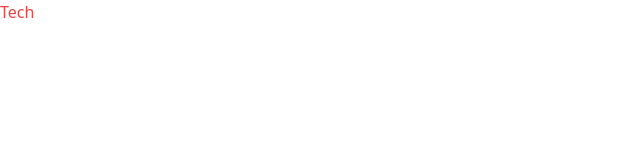
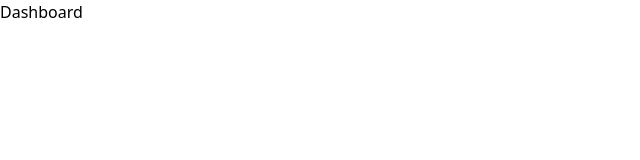
Before and after one commit to Saadnaeem453/BlogApp, a React (Vite) app in the folder FrontEnd/: page /dashboard in a window 1280 px wide. Shown: the top 160 px of the page, without its empty margins (0-640 px from the left). Built offline with nearby package versions, Linux system fonts and the light colour scheme.

Commit message:
Create pages & Routes

```diff
--- a/FrontEnd/package.json
+++ b/FrontEnd/package.json
@@ -11,7 +11,8 @@
   },
   "dependencies": {
     "react": "^18.2.0",
-    "react-dom": "^18.2.0"
+    "react-dom": "^18.2.0",
+    "react-router-dom": "^6.22.2"
   },
   "devDependencies": {
     "@types/react": "^18.2.56",
--- a/FrontEnd/src/App.jsx
+++ b/FrontEnd/src/App.jsx
@@ -1,8 +1,22 @@
+import { BrowserRouter, Routes, Route } from "react-router-dom";
+import Home from "./Pages/Home";
+import About from "./Pages/About";
+import Dashboard from "./Pages/Dashboard";
+import Signin from "./Pages/Signin";
+import Signup from "./Pages/Signup";
+import Projects from "./Pages/Projects";
 
 export default function App() {
   return (
-    <h1 className="text-red-500">
-      Tech
-    </h1>
-  )
+    <BrowserRouter>
+      <Routes>
+        <Route path="/" element={<Home />} />
+        <Route path="/about" element={<About />} />
+        <Route path="/sign-in" element={<Signin />} />
+        <Route path="/sign-up" element={<Signup />} />
+        <Route path="/dashboard" element={<Dashboard />} />
+        <Route path="/projects" element={<Projects />} />
+      </Routes>
+    </BrowserRouter>
+  );
 }
--- /dev/null
+++ b/FrontEnd/src/Pages/About.jsx
@@ -0,0 +1,8 @@
+
+export default function About() {
+  return (
+    <div>
+      About
+    </div>
+  )
+}
--- /dev/null
+++ b/FrontEnd/src/Pages/Dashboard.jsx
@@ -0,0 +1,8 @@
+
+export default function Dashboard() {
+  return (
+    <div>
+      Dashboard
+    </div>
+  )
+}
--- /dev/null
+++ b/FrontEnd/src/Pages/Home.jsx
@@ -0,0 +1,8 @@
+
+export default function Home() {
+  return (
+    <div>
+
+    </div>
+  )
+}
--- /dev/null
+++ b/FrontEnd/src/Pages/Projects.jsx
@@ -0,0 +1,8 @@
+
+export default function Projects() {
+    return (
+        <div>
+            Projects
+        </div>
+    )
+}
--- /dev/null
+++ b/FrontEnd/src/Pages/Signin.jsx
@@ -0,0 +1,8 @@
+
+export default function Signin() {
+  return (
+    <div>
+      Signin
+    </div>
+  )
+}
--- /dev/null
+++ b/FrontEnd/src/Pages/Signup.jsx
@@ -0,0 +1,8 @@
+
+export default function Signup() {
+  return (
+    <div>
+      Signup
+    </div>
+  )
+}
```
Also changed, not shown: 2 other files (tests, documents, lock files or other folders).
